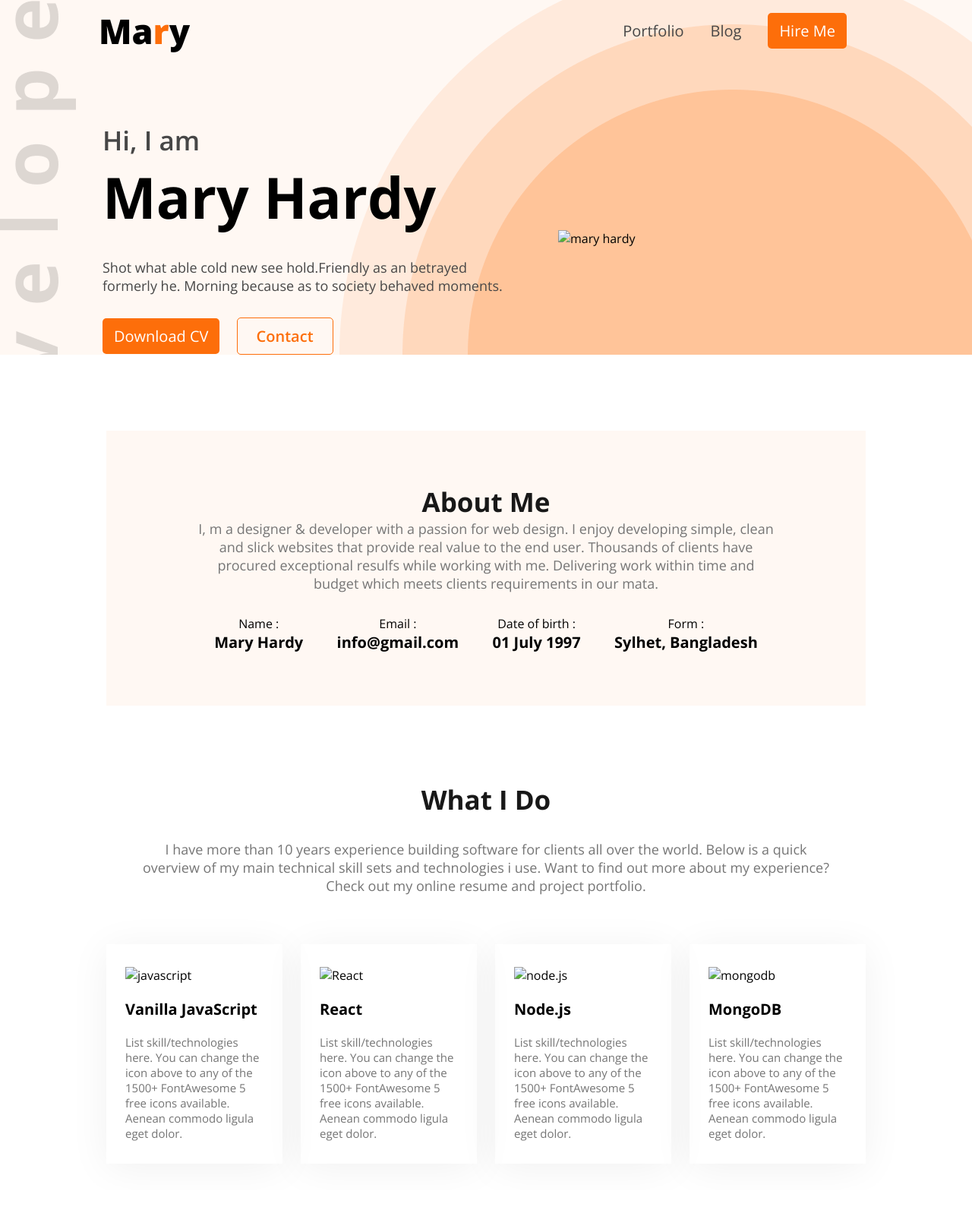
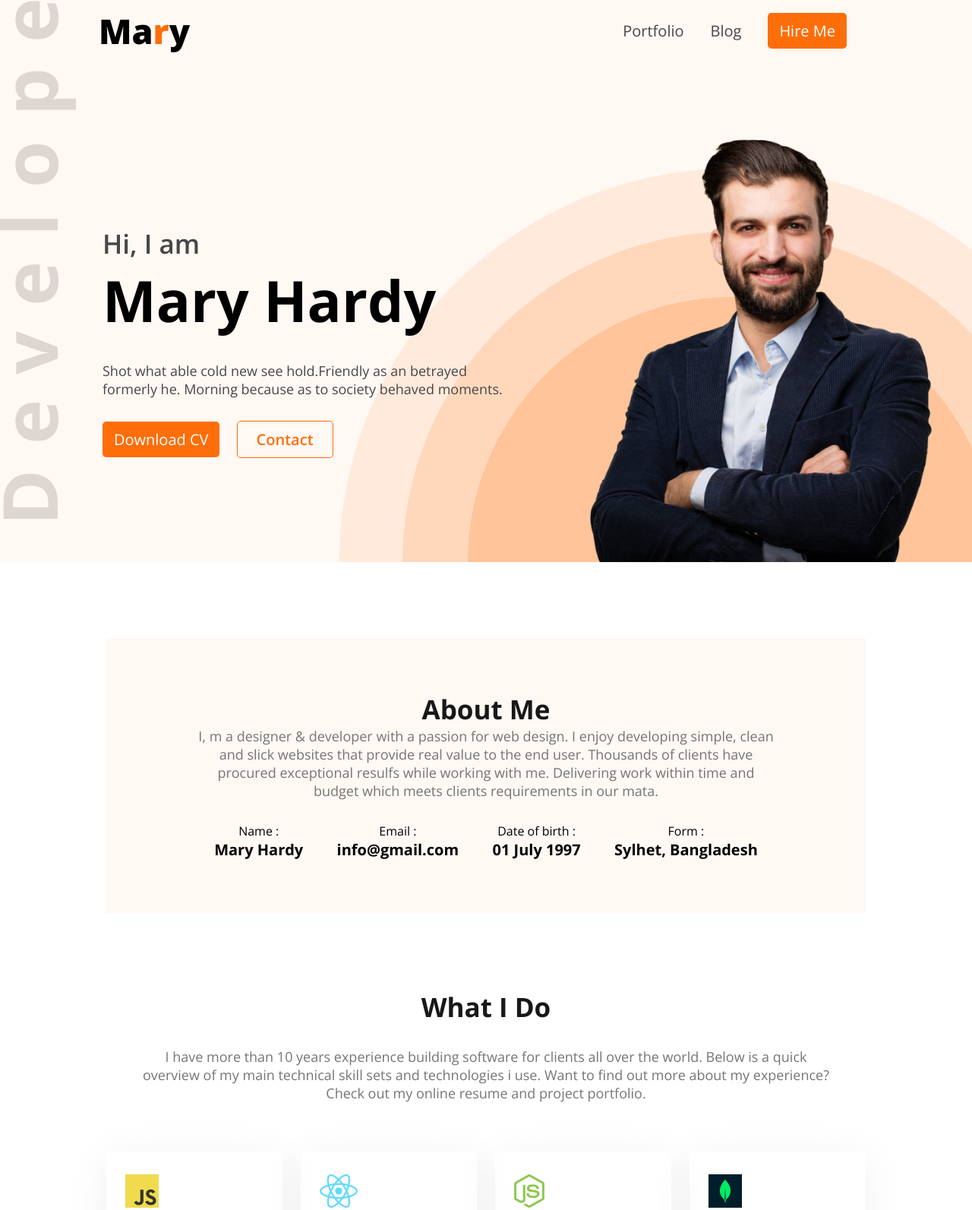
Before and after one commit to dearTanim/web-developer-portfolio, a plain HTML site: page index.html in a window 1280 px wide. Shown: the part 80-1673 px from the top of the page at 76% size. Before the commit the page ends 1647 px from the top, so only its background shows below. Drawn offline with nearby package versions, Linux system fonts and the light colour scheme; the site is published under a folder, as on GitHub Pages, so addresses that start at the root find nothing.

```diff
--- a/index.html
+++ b/index.html
@@ -24,7 +24,7 @@
                 <button class="banner-btn-1 btn-primary">Download CV</button>
                 <button class="banner-btn-2">Contact</button>
             </div>
-            <img class="banner-img" src="../images/hardy.png" alt="mary hardy">
+            <img class="banner-img" src="./images/hardy.png" alt="mary hardy">
         </div>
     </header>
     <main class="main">
@@ -55,22 +55,22 @@
             <p class="section-description center skill-title-2">I have more than 10 years experience building software for clients all over the world. Below is a quick overview of my main technical skill sets and technologies i use. Want to find out more about my experience? Check out my online resume and project portfolio.</p>
             <div class="skills-container">
                 <div class="skill">
-                    <img src="/images/icons/js.png" alt="javascript">
+                    <img src="./images/icons/js.png" alt="javascript">
                     <h4 class="skill-title">Vanilla JavaScript</h4>
                     <p class="skill-description">List skill/technologies here. You can change the icon above to any of the 1500+ FontAwesome 5 free icons available. Aenean commodo ligula eget dolor.</p>
                 </div>
                 <div class="skill">
-                    <img src="/images/icons/react.png" alt="React">
+                    <img src="./images/icons/react.png" alt="React">
                     <h4 class="skill-title">React</h4>
                     <p class="skill-description">List skill/technologies here. You can change the icon above to any of the 1500+ FontAwesome 5 free icons available. Aenean commodo ligula eget dolor.</p>
                 </div>
                 <div class="skill">
-                    <img src="/images/icons/nodejs.png" alt="node.js">
+                    <img src="./images/icons/nodejs.png" alt="node.js">
                     <h4 class="skill-title">Node.js</h4>
                     <p class="skill-description">List skill/technologies here. You can change the icon above to any of the 1500+ FontAwesome 5 free icons available. Aenean commodo ligula eget dolor.</p>
                 </div>
                 <div class="skill">
-                    <img src="/images/icons/mongo.png" alt="mongodb">
+                    <img src="./images/icons/mongo.png" alt="mongodb">
                     <h4 class="skill-title">MongoDB</h4>
                     <p class="skill-description">List skill/technologies here. You can change the icon above to any of the 1500+ FontAwesome 5 free icons available. Aenean commodo ligula eget dolor.</p>
                 </div>
```
